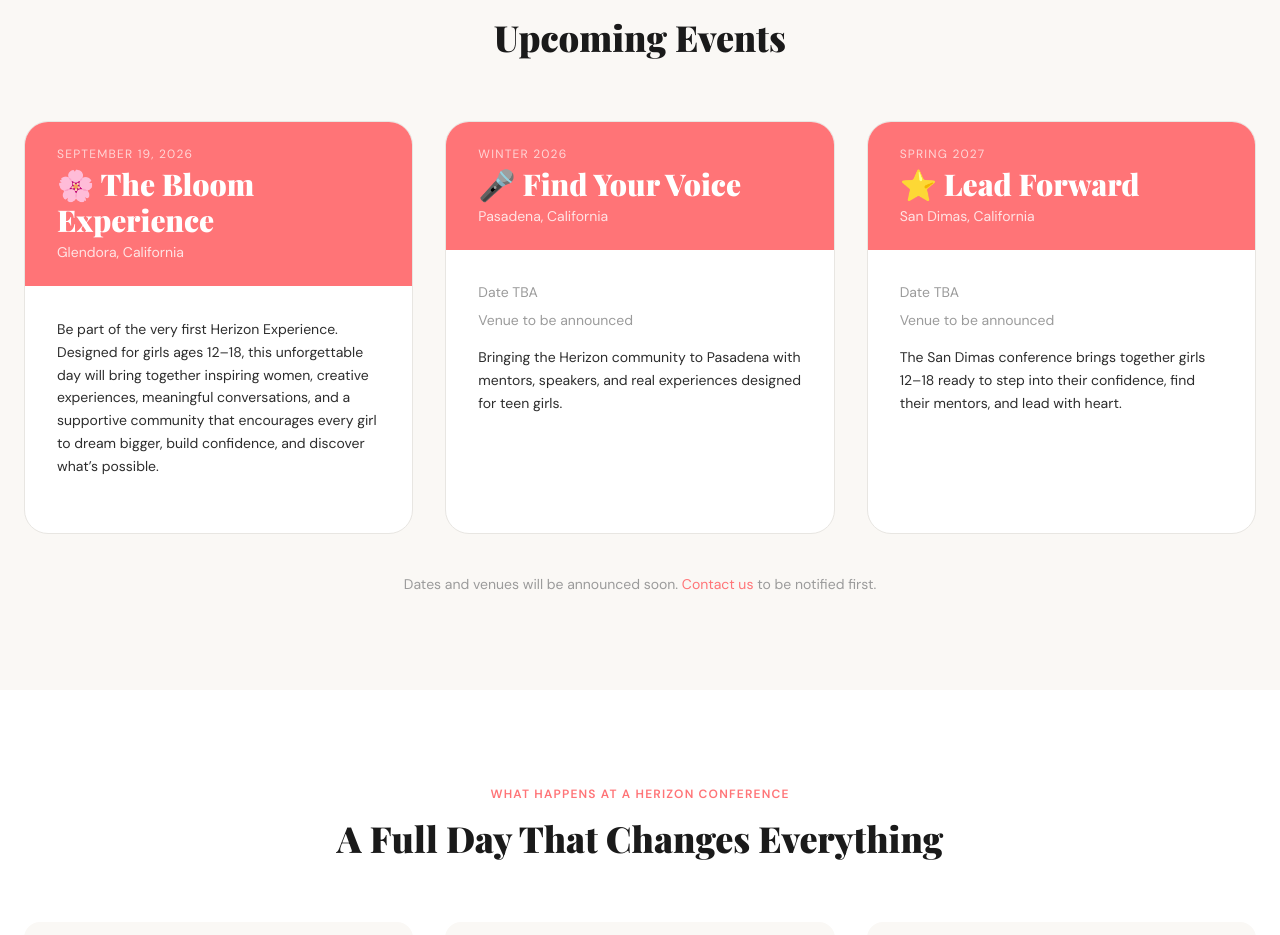
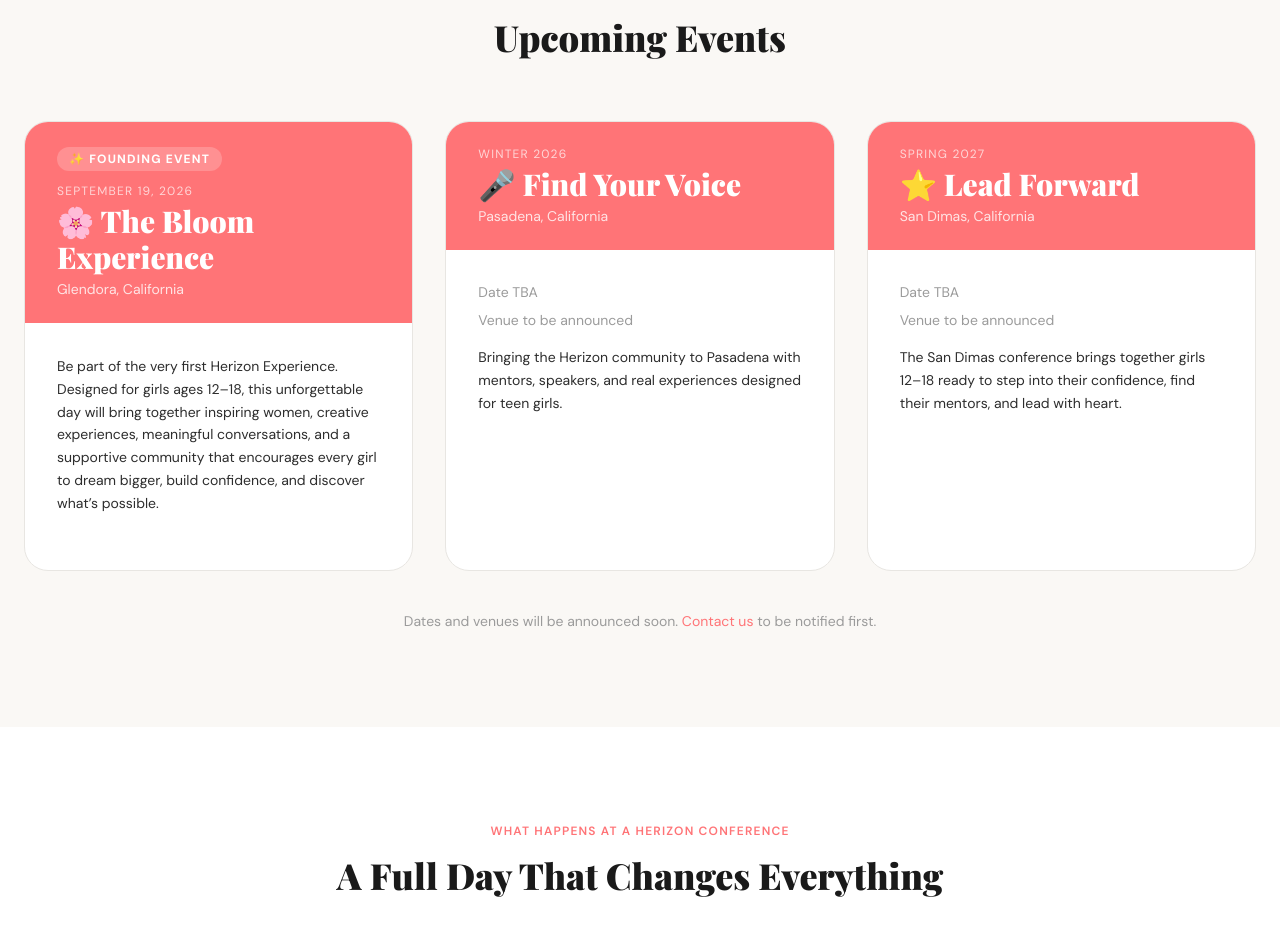
Before and after one commit to flourishprosper/herizonsociety-website, a Next.js app: page /events in a window 1280 px wide. Shown: the part 960-1895 px from the top of the page. Built offline with nearby package versions, Linux system fonts and the light colour scheme; a web font is replaced by a local one.

Commit message:
events: add Founding Event badge to Glendora card

```diff
--- a/src/app/events/page.tsx
+++ b/src/app/events/page.tsx
@@ -12,6 +12,7 @@ const upcomingEvents = [
     id: "glendora-sept-2026",
     city: "🌸 The Bloom Experience",
     state: "Glendora, California",
+    badge: "✨ Founding Event",
     date: "September 19, 2026",
     fullDate: "",
     venue: "",
@@ -127,6 +128,11 @@ export default function EventsPage() {
                 className="bg-white rounded-3xl border border-[#E8E6E2] overflow-hidden card-hover"
               >
                 <div className="bg-[#FF7477] px-8 py-6">
+                  {event.badge && (
+                    <span className="inline-block bg-white/20 text-white text-xs font-bold uppercase tracking-widest px-3 py-1 rounded-full mb-3">
+                      {event.badge}
+                    </span>
+                  )}
                   <p className="text-white/70 text-xs uppercase tracking-widest mb-1">
                     {event.date}
                   </p>
```
